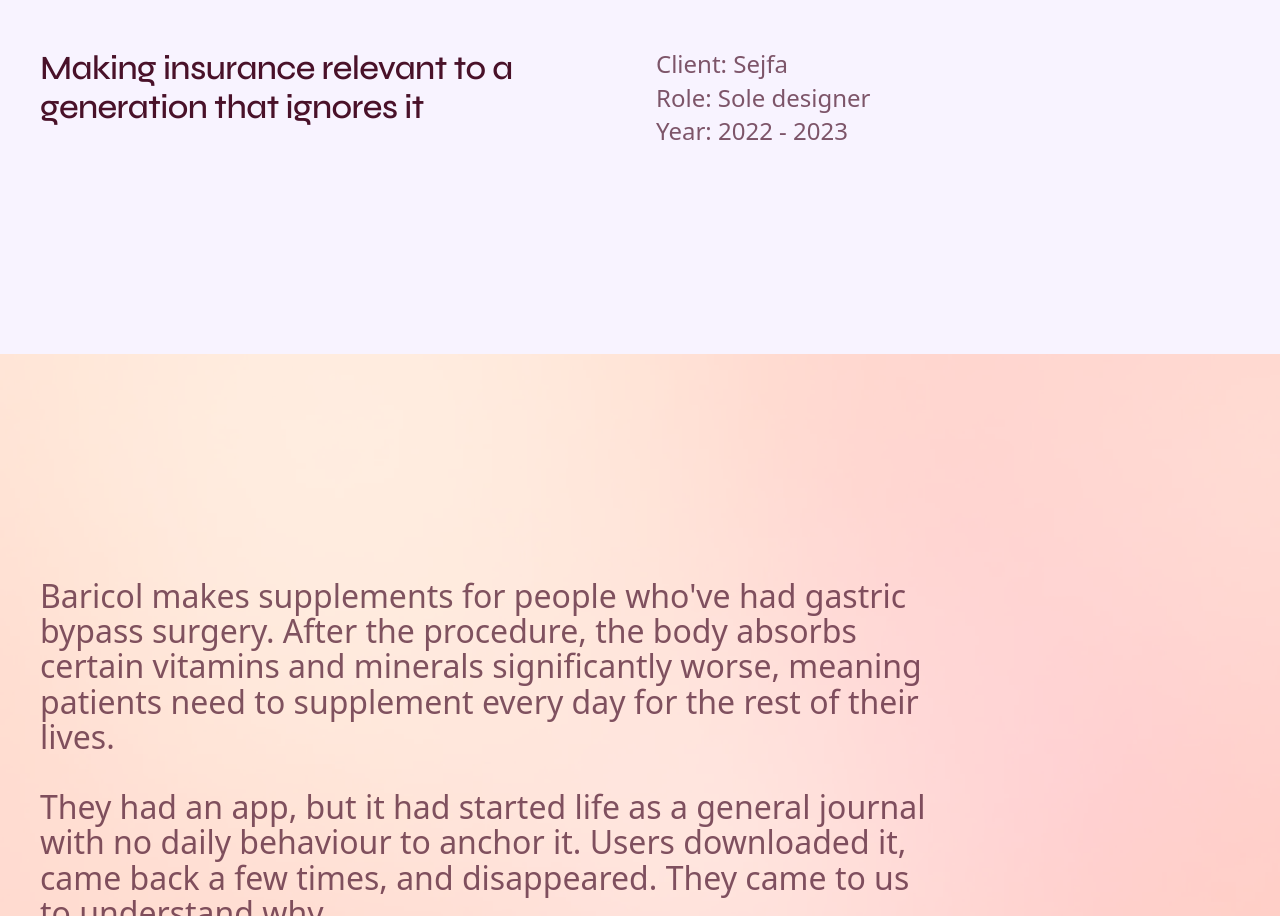
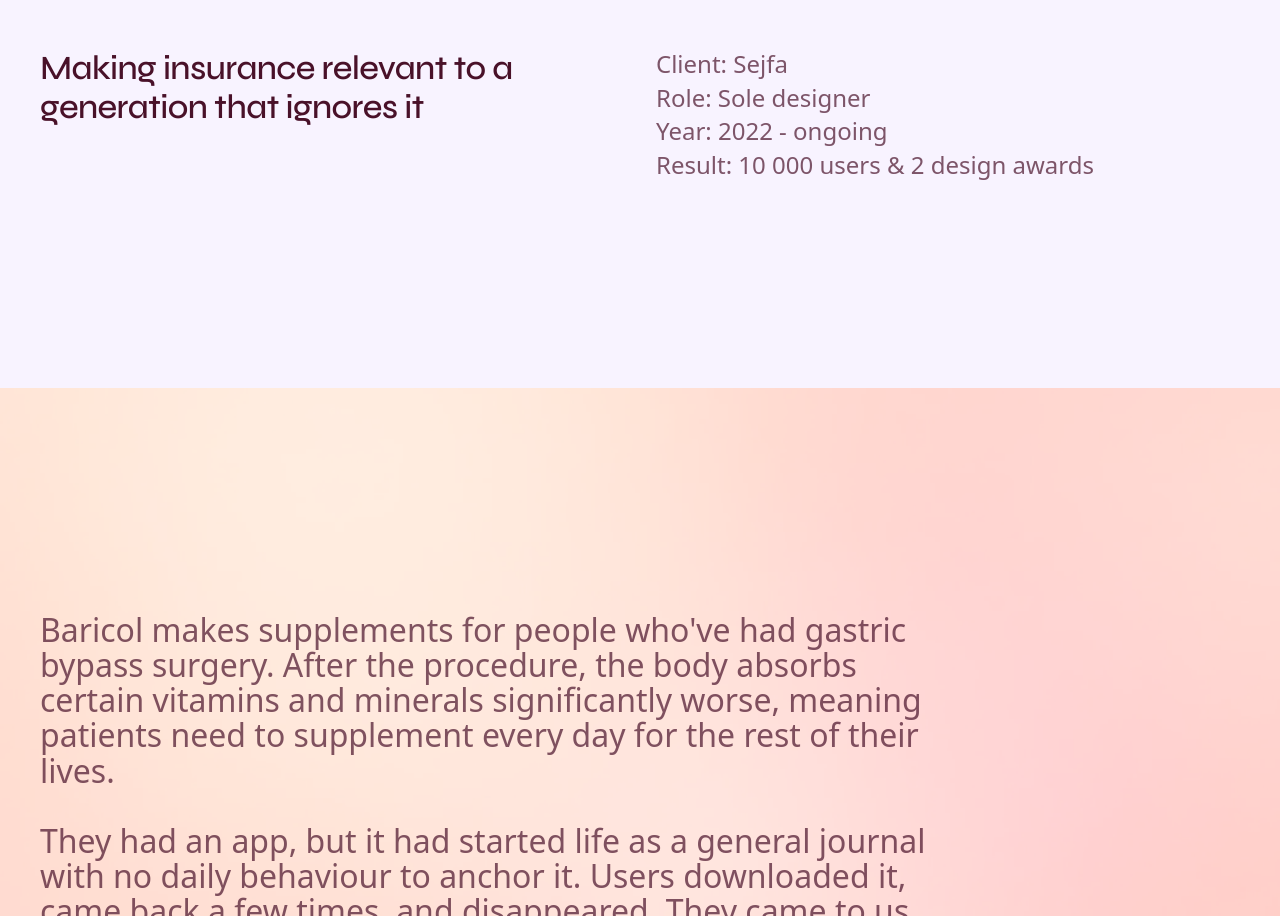
Before and after one commit to lica-ux/portfolio, a React (Vite) app: page /work/sejfa in a window 1280 px wide. Shown: the part 873-1789 px from the top of the page. Built offline with nearby package versions, Linux system fonts and the light colour scheme.

Commit message:
chore: auto-save 2026-05-03 17:32

```diff
--- a/src/pages/CasePage.tsx
+++ b/src/pages/CasePage.tsx
@@ -42,7 +42,8 @@
           ? [
               'Client: Sejfa',
               'Role: Sole designer',
-              'Year: 2022 - 2023',
+              'Year: 2022 - ongoing',
+              'Result: 10 000 users & 2 design awards',
             ]
           : [
               'Client: Baricol / FitForMe',
```
